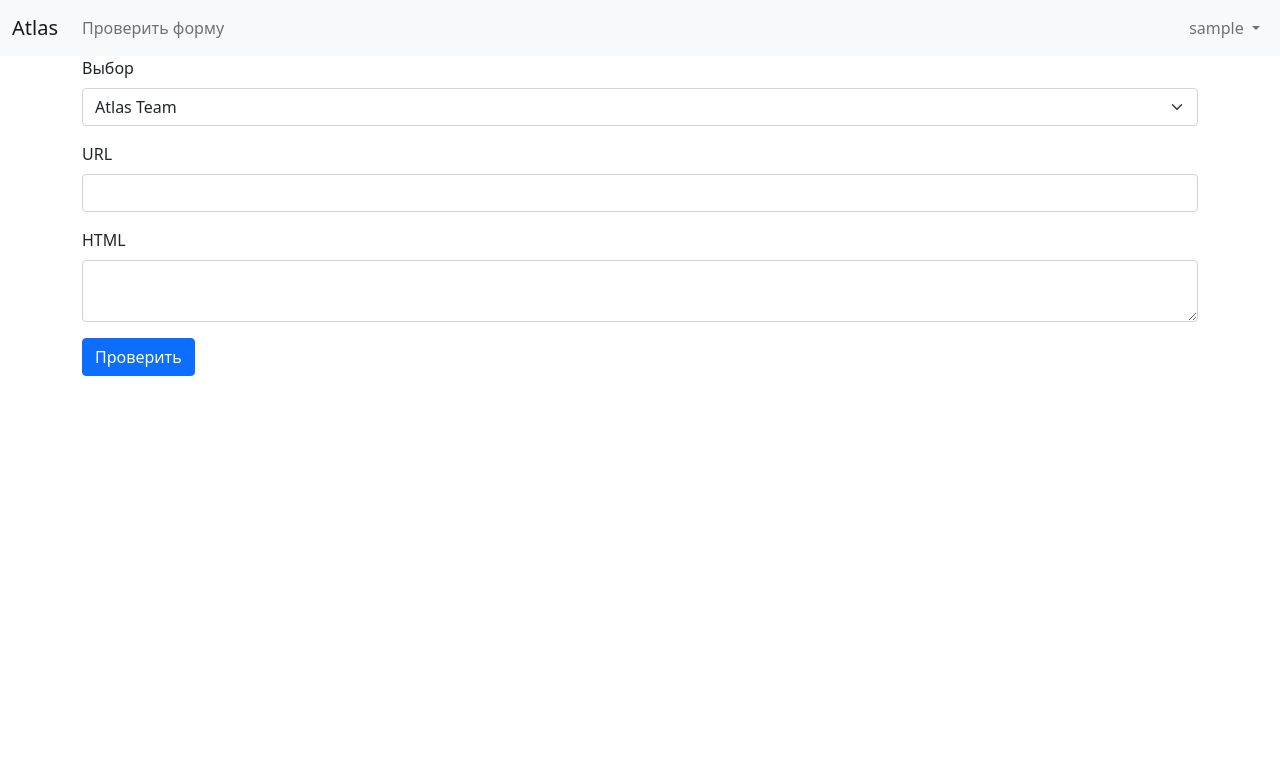
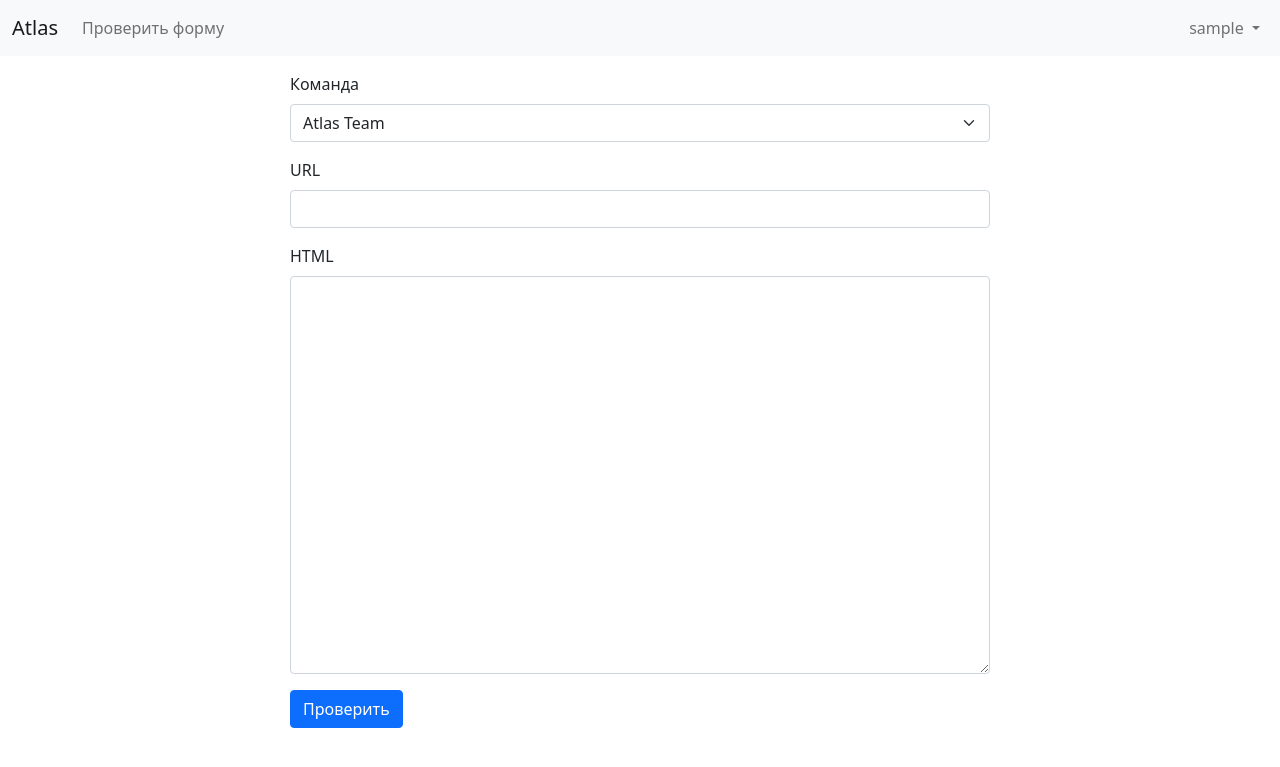
Before and after one commit to Vladiuse/atlas, a Django app: page / in a window 1280 px wide. Shown: the top 767 px of the page. Run offline with Django 5.2, Linux system fonts and the light colour scheme; the visitor is signed in with stand-in values (Sample User, id 1); parts of the project's set-up code (start-up, migrations or seed data) failed here and were passed over.

Commit message:
add new team fix form select label

```diff
--- a/common/constants.py
+++ b/common/constants.py
@@ -1,7 +1,7 @@
 ATLAS_TEAM = "Atlas Team"
-TEAM_2 = "Team 2"
+ADFORCE = "AdForce"
 
 TEAMS_CHOICES = (
     (ATLAS_TEAM, ATLAS_TEAM),
-    (TEAM_2, TEAM_2),
+    (ADFORCE, ADFORCE),
 )
--- a/form_checker/templates/form_checker/check_form.html
+++ b/form_checker/templates/form_checker/check_form.html
@@ -2,11 +2,14 @@
 {% load static %}
 {% block content %}
 <style>
-
+#check_form{
+    width: 700px;
+    margin: auto;
+}
 </style>
 
 <div class="container">
-    <form method="post" novalidate>
+    <form method="post" novalidate id="check_form" class="mt-3">
         {% csrf_token %}
         {% if form.non_field_errors %}
         <div class="alert alert-danger">
@@ -14,11 +17,10 @@
         </div>
         {% endif %}
         <div class="mb-3">
-            <label for="{{ form.team.id_for_label }}" class="form-label">Выбор</label>
+            <label for="{{ form.team.id_for_label }}" class="form-label">Команда</label>
             <select name="{{ form.team.name }}" id="{{ form.team.id_for_label }}"
                 class="form-select {% if form.team.errors %}is-invalid{% endif %}">
                 {% for option in form.team.field.choices %}
-                <!-- prettier-ignore -->
                 <option value="{{ option.0 }}">
                     <!-- <option value="{{ option.0 }}" {% if option.0 == form.team.value %} selected {% endif %}> -->
                     {{ option.1 }}
@@ -44,7 +46,7 @@
         </div>
         <div class="mb-3">
             <label for="{{ form.html.id_for_label }}" class="form-label">HTML</label>
-            <textarea type="text" name="{{ form.html.name }}" row="20"
+            <textarea type="text" name="{{ form.html.name }}" rows="16"
                 class="form-control {% if form.html.errors %}is-invalid{% endif %}" id="{{ form.html.id_for_label }}"
                 value=""></textarea>
             {% if form.html.errors %}
```
